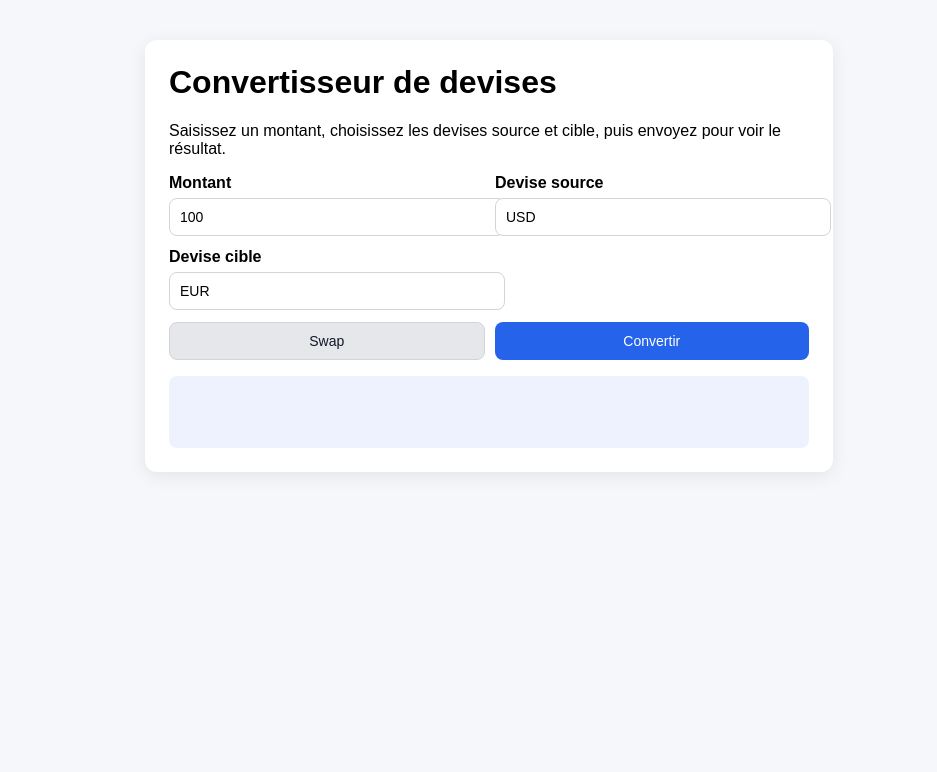
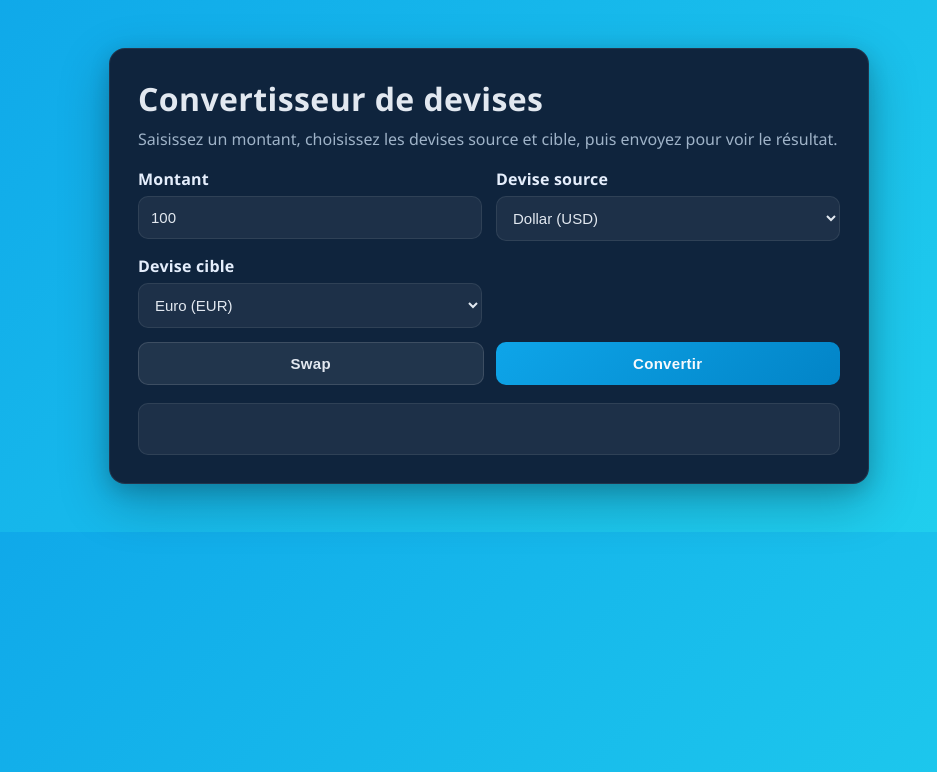
Before and after one commit to ngrassa/convert_devises_microservice, a Flask app: template frontend/templates/index.html in a window 1280 px wide. Shown: the top 772 px of the page, without its empty margins (151-1088 px from the left). Run offline with Flask 3, Linux system fonts and the light colour scheme; the template is opened without the code that fills it, so the values that code supplies are empty.

Commit message:
update all project

```diff
--- a/convert_service/app.py
+++ b/convert_service/app.py
@@ -46,15 +46,16 @@ def convert():
         return jsonify({"error": rate_result["error"]}), 502
 
     converted = convert_amount(amount, rate_result["rate"])
-    return jsonify(
-        {
-            "base": base,
-            "target": target,
-            "amount": float(amount),
-            "rate": float(rate_result["rate"]),
-            "converted": float(converted),
-        }
-    )
+    payload = {
+        "base": base,
+        "target": target,
+        "amount": float(amount),
+        "rate": float(rate_result["rate"]),
+        "converted": float(converted),
+    }
+    if "note" in rate_result:
+        payload["note"] = rate_result["note"]
+    return jsonify(payload)
 
 
 @app.route("/health", methods=["GET"])
--- a/docker-compose.yml
+++ b/docker-compose.yml
@@ -1,5 +1,3 @@
-version: "3.9"
-
 services:
   rate_service:
     build: ./rate_service
--- a/frontend/templates/index.html
+++ b/frontend/templates/index.html
@@ -5,20 +5,32 @@
   <meta name="viewport" content="width=device-width, initial-scale=1.0">
   <title>Currency Converter</title>
   <style>
-    body { font-family: Arial, sans-serif; background: #f5f7fb; margin: 0; padding: 0; }
-    .container { max-width: 640px; margin: 40px auto; background: #fff; padding: 24px; border-radius: 12px; box-shadow: 0 4px 18px rgba(0,0,0,0.08); }
-    h1 { margin-top: 0; }
-    form { display: grid; grid-template-columns: 1fr 1fr; gap: 12px; }
-    label { display: block; font-weight: 600; margin-bottom: 6px; }
-    input, select, button { width: 100%; padding: 10px; border-radius: 8px; border: 1px solid #d1d5db; font-size: 14px; }
-    button { background: #2563eb; color: white; border: none; cursor: pointer; }
-    button:hover { background: #1d4ed8; }
-    .secondary { background: #e5e7eb; color: #111827; border: 1px solid #d1d5db; }
-    .secondary:hover { background: #d1d5db; }
+    :root {
+      --accent: #0ea5e9;
+      --accent-strong: #0284c7;
+      --surface: #0b172a;
+      --card: #0f243d;
+      --muted: #9fb3c8;
+    }
+    * { box-sizing: border-box; }
+    body { font-family: "Segoe UI", "Helvetica Neue", Arial, sans-serif; background: linear-gradient(135deg, #0ea5e9, #22d3ee); margin: 0; padding: 24px; color: #e2e8f0; }
+    .container { max-width: 760px; margin: 24px auto; background: var(--card); padding: 28px; border-radius: 16px; box-shadow: 0 18px 50px rgba(0,0,0,0.25), 0 6px 20px rgba(0,0,0,0.15); border: 1px solid rgba(255,255,255,0.08); }
+    h1 { margin: 0 0 8px; letter-spacing: 0.4px; }
+    p { margin-top: 0; color: var(--muted); }
+    form { display: grid; grid-template-columns: repeat(auto-fit, minmax(240px, 1fr)); gap: 14px; margin-top: 18px; }
+    label { display: block; font-weight: 700; margin-bottom: 6px; letter-spacing: 0.2px; color: #e5eefc; }
+    input, select, button { width: 100%; padding: 12px; border-radius: 10px; border: 1px solid rgba(255,255,255,0.08); font-size: 15px; background: rgba(255,255,255,0.06); color: #e2e8f0; }
+    input:focus, select:focus { outline: 2px solid var(--accent); box-shadow: 0 0 0 3px rgba(14,165,233,0.25); }
+    button { background: linear-gradient(135deg, var(--accent), var(--accent-strong)); color: #f8fafc; border: none; cursor: pointer; font-weight: 700; letter-spacing: 0.3px; transition: transform 0.1s ease, box-shadow 0.2s ease; }
+    button:hover { transform: translateY(-1px); box-shadow: 0 12px 30px rgba(14,165,233,0.35); }
+    .secondary { background: rgba(255,255,255,0.08); color: #e2e8f0; border: 1px solid rgba(255,255,255,0.12); }
+    .secondary:hover { box-shadow: 0 10px 24px rgba(0,0,0,0.18); }
     .full-row { grid-column: 1 / -1; }
-    .actions { display: flex; gap: 10px; justify-content: flex-end; }
-    .result { margin-top: 16px; padding: 12px; background: #eef2ff; border-radius: 8px; min-height: 48px; }
-    .error { color: #b91c1c; }
+    .actions { display: flex; gap: 12px; justify-content: flex-end; }
+    .result { margin-top: 18px; padding: 14px; background: rgba(255,255,255,0.06); border-radius: 10px; min-height: 52px; border: 1px solid rgba(255,255,255,0.08); }
+    .result strong { color: #facc15; }
+    .error { color: #fecdd3; }
+    .note { color: #fde68a; display: block; margin-top: 6px; font-size: 13px; }
   </style>
 </head>
 <body>
@@ -32,11 +44,11 @@
       </div>
       <div>
         <label for="base">Devise source</label>
-        <input type="text" id="base" name="base" value="USD" maxlength="3" required>
+        <select id="base" name="base"></select>
       </div>
       <div>
         <label for="target">Devise cible</label>
-        <input type="text" id="target" name="target" value="EUR" maxlength="3" required>
+        <select id="target" name="target"></select>
       </div>
       <div class="full-row actions">
         <button type="button" class="secondary" id="swap">Swap</button>
@@ -52,6 +64,33 @@
     const baseInput = document.getElementById('base');
     const targetInput = document.getElementById('target');
     const swapButton = document.getElementById('swap');
+    const currencies = [
+      ['USD', 'Dollar (USD)'],
+      ['EUR', 'Euro (EUR)'],
+      ['GBP', 'Livre sterling (GBP)'],
+      ['JPY', 'Yen (JPY)'],
+      ['CAD', 'Dollar canadien (CAD)'],
+      ['AUD', 'Dollar australien (AUD)'],
+      ['CHF', 'Franc suisse (CHF)'],
+      ['MAD', 'Dirham marocain (MAD)'],
+      ['TND', 'Dinar tunisien (TND)'],
+      ['CNY', 'Yuan (CNY)'],
+    ];
+
+    const populateSelect = (select, defaultValue) => {
+      currencies.forEach(([code, label]) => {
+        const option = document.createElement('option');
+        option.value = code;
+        option.textContent = label;
+        if (code === defaultValue) {
+          option.selected = true;
+        }
+        select.appendChild(option);
+      });
+    };
+
+    populateSelect(baseInput, 'USD');
+    populateSelect(targetInput, 'EUR');
 
     swapButton.addEventListener('click', () => {
       const currentBase = baseInput.value;
@@ -73,7 +112,9 @@
         if (!response.ok || data.error) {
           throw new Error(data.error || 'La conversion a échoué');
         }
-        resultBox.textContent = `${data.amount} ${data.base} = ${data.converted} ${data.target} (taux ${data.rate})`;
+        const detail = `${data.amount} ${data.base} = ${data.converted} ${data.target} (taux ${data.rate})`;
+        const note = data.note ? `<span class="note">${data.note}</span>` : '';
+        resultBox.innerHTML = `<strong>Succès :</strong> ${detail}${note}`;
       } catch (err) {
         resultBox.textContent = err.message;
         resultBox.classList.add('error');
```
Also changed, not shown: rate_service/app.py (+33 -0 lines), README.md, 1 other file.
